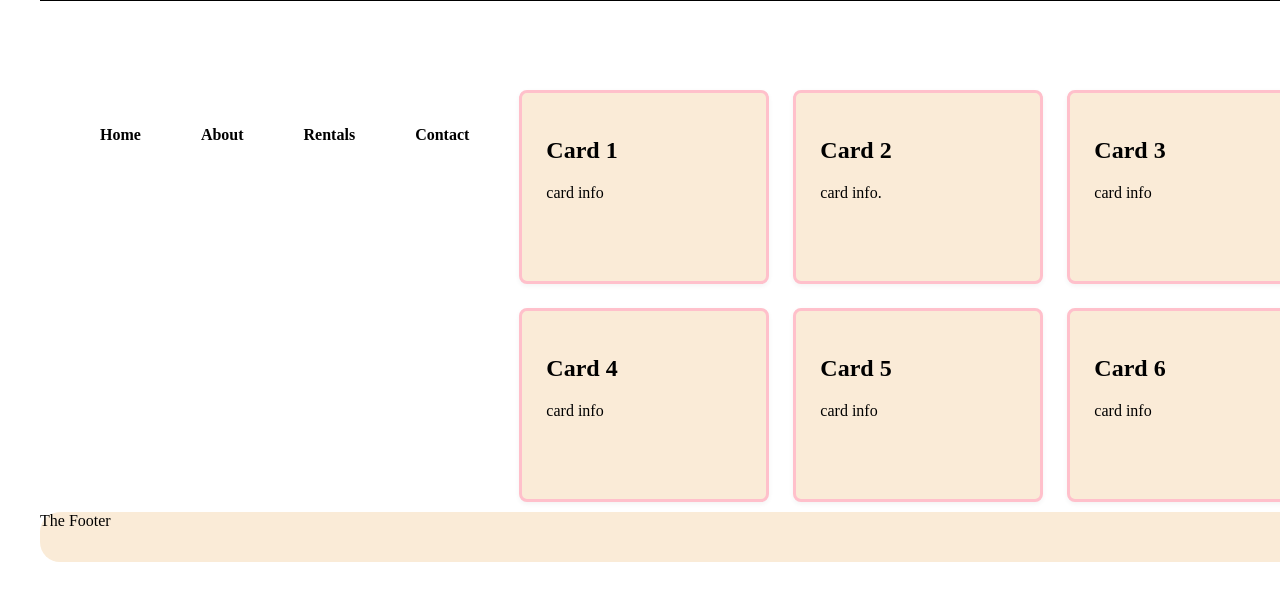
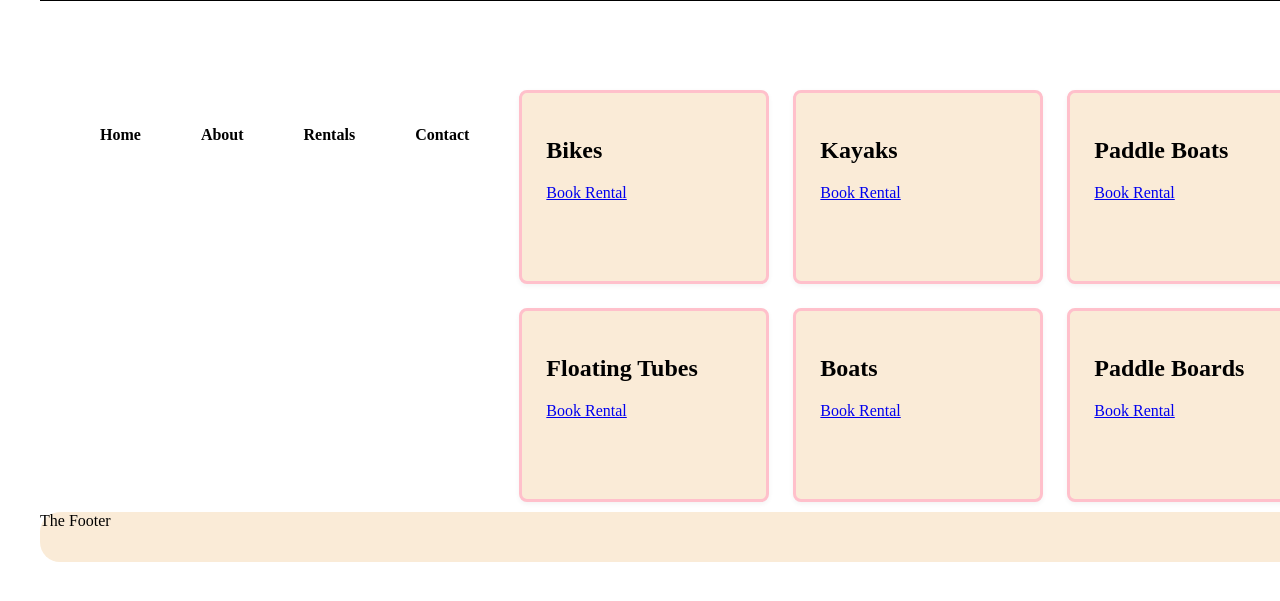
Before and after one commit to acarlson2-design/css-grid-assignment, a plain HTML site: page index.html in a window 1280 px wide. Shown: the part 159-760 px from the top of the page. Drawn offline with Linux system fonts and the light colour scheme.

Commit message:
added booking links to cards

```diff
--- a/index.html
+++ b/index.html
@@ -188,33 +188,33 @@
   </nav>
   <main class="card-grid">
     <article class="card featured">
-        <h2>Card 1</h2>
-        <p>card info</p>
+        <h2>Bikes</h2>
+        <p class="booking-links"> <a href="book">Book Rental</a></p>
       </article>
 
       <article class="card">
-        <h2>Card 2</h2>
-        <p>card info.</p>
+        <h2>Kayaks</h2>
+       <p class="booking-links"> <a href="book">Book Rental</a></p>
       </article>
 
       <article class="card">
-        <h2>Card 3</h2>
-        <p>card info</p>
+        <h2>Paddle Boats</h2>
+       <p class="booking-links"> <a href="book">Book Rental</a></p>
       </article>
 
        <article class="card">
-        <h2>Card 4</h2>
-        <p>card info</p>
+        <h2>Floating Tubes</h2>
+        <p class="booking-links"> <a href="book">Book Rental</a></p>
       </article>
 
        <article class="card">
-        <h2>Card 5</h2>
-        <p>card info</p>
+        <h2>Boats</h2>
+        <p class="booking-links"> <a href="book">Book Rental</a></p>
       </article>
 
        <article class="card">
-        <h2>Card 6</h2>
-        <p>card info</p>
+        <h2>Paddle Boards</h2>
+        <p class="booking-links"> <a href="book">Book Rental</a></p>
       </article>
 
 
```
